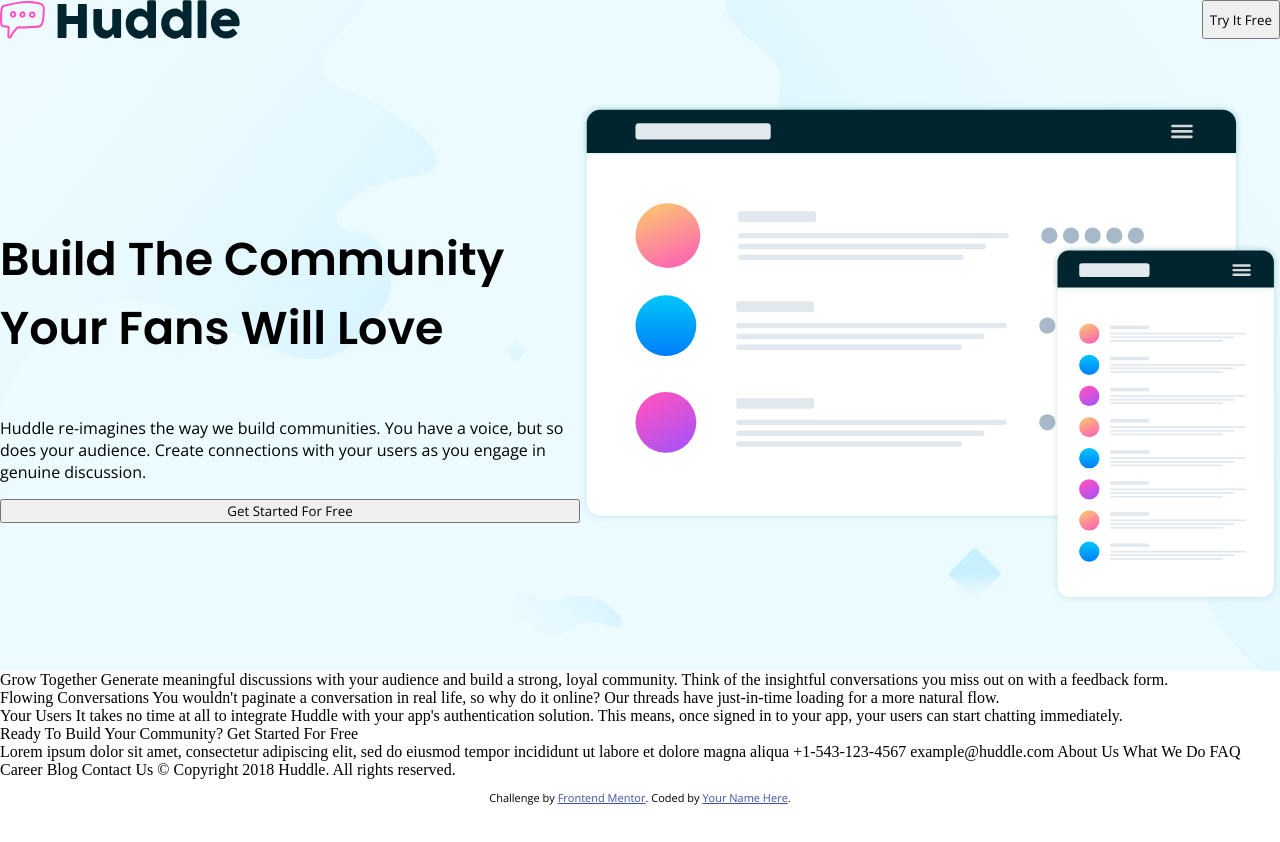
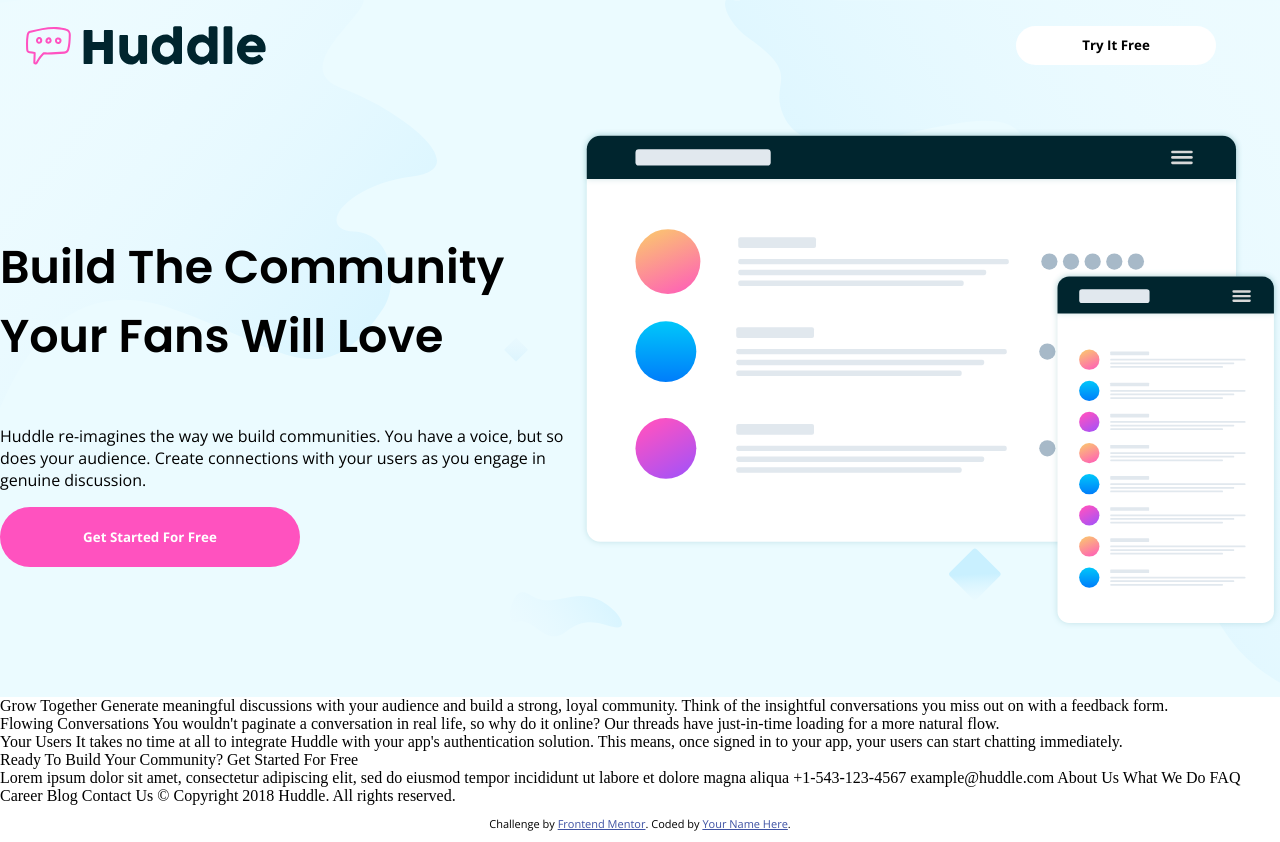
Before and after one commit to abdmud/huddle-landing-page-with-alternating-feature-blocks, a plain HTML site: page index.html in a window 1280 px wide. Before the commit the page ends 816 px from the top, so only its background shows below. Drawn offline with nearby package versions, Linux system fonts and the light colour scheme.

Commit message:
desktop hero and nav

```diff
--- a/styles.css
+++ b/styles.css
@@ -11,9 +11,14 @@ html, body {
     background-color: hsl(193, 100%, 96%);
     padding-bottom: 5%;
 }
+.hero-div {
+    padding-top: 2%;
+}
 .nav {
     display: flex;
     justify-content: space-between;
+    padding-left: 2%;
+    padding-right: 5%;
 }
 .hero-container {
     display: flex;
@@ -32,6 +37,24 @@ h1 {
     font-weight: 600;
     font-size: 46px;
 }
-p, button {
+p, .nav-btn, .hero-btn  {
     font-family: 'Open Sans', sans-serif;
 }
+.nav-btn, .hero-btn {
+    font-weight: 700;
+}
+.nav-btn {
+    color: black;
+    background-color: white;
+    width: 200px;
+    border-radius: 30px;
+    border: none;
+}
+.hero-btn {
+    color: white;
+    background-color: hsl(322, 100%, 66%);
+    width: 300px;
+    height: 60px;
+    border-radius: 30px;
+    border: none;
+}
```
